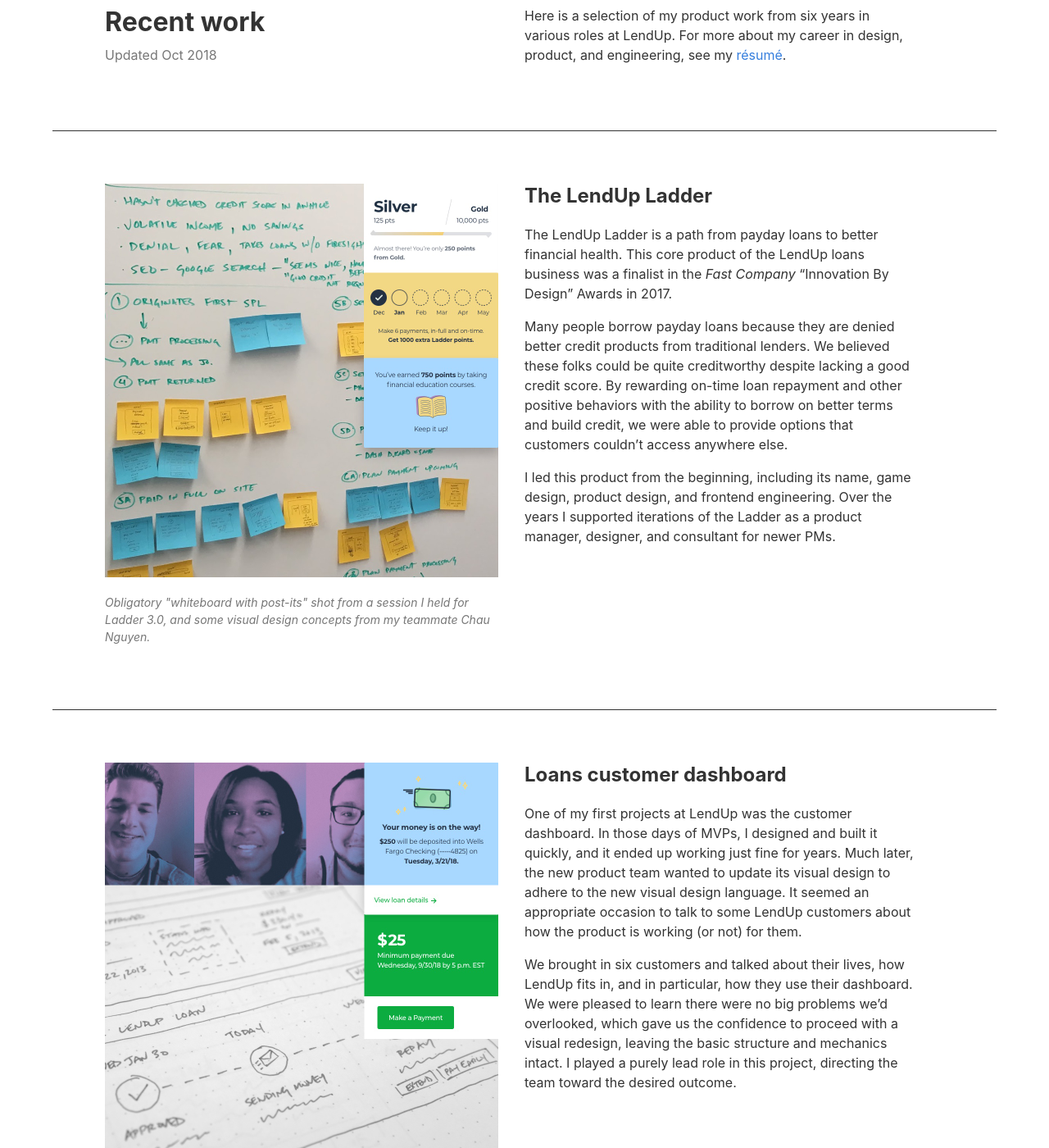
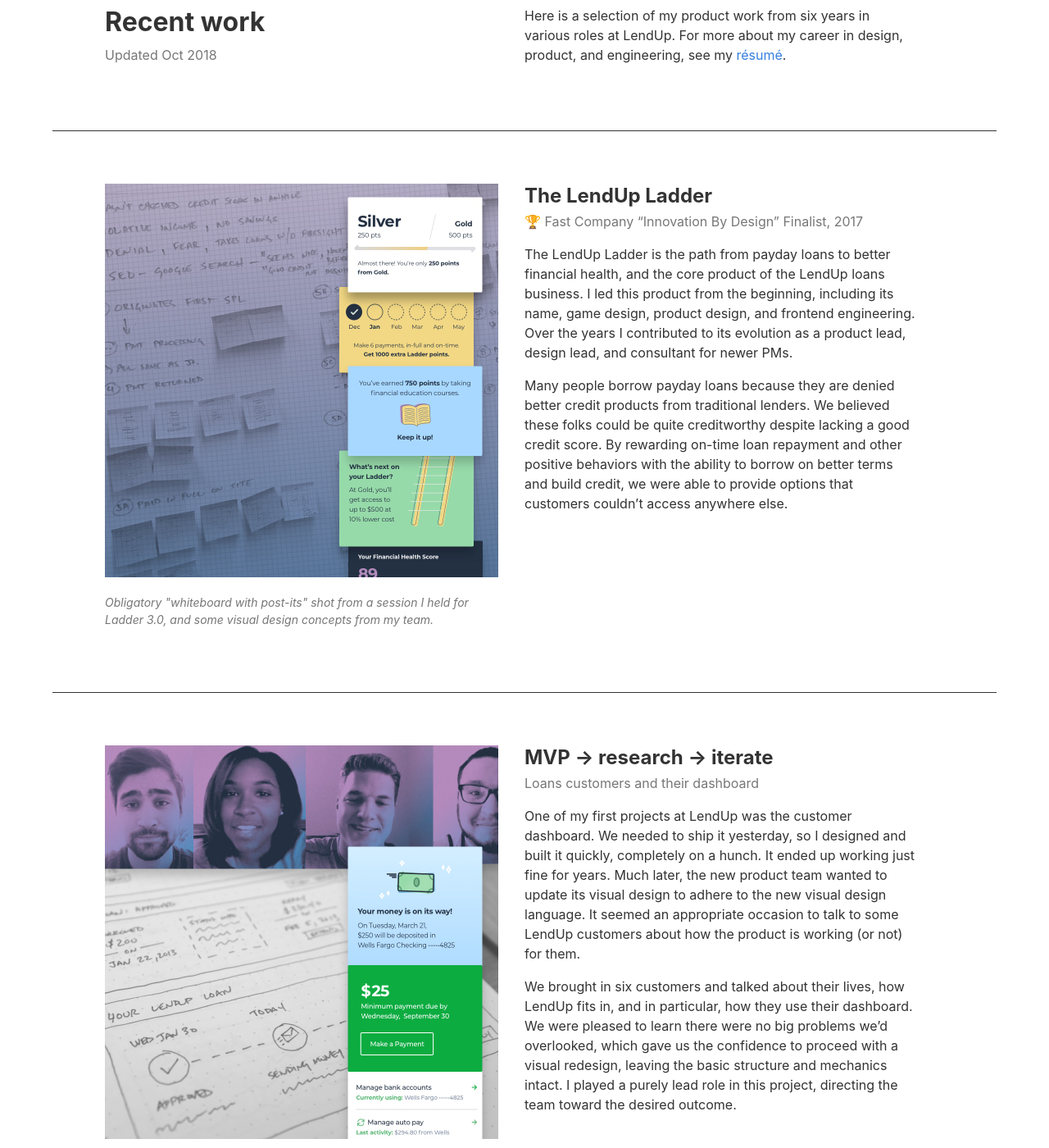
Before and after one commit to christopherdubs/christopherdubs.github.io, a Jekyll site: the page index.html, which Jekyll copies as it is, in a window 1280 px wide and 1400 px high, scrolled down 209 px. Shown: the whole window at 82% size. Built offline with Jekyll 4.4.1, drawn with Linux system fonts in a browser that asks for light colours; some of the changed text lies outside the part shown.

Commit message:
level up the portfolio
- Updated, better, more recent assets
- More accurate attribution to team
- Better writing & style

```diff
--- a/index.html
+++ b/index.html
@@ -25,25 +25,27 @@
 
 <article class="cf pa3 pa5-ns bt-ns">
   <header class="fn fl-ns w-50-ns pr4-ns">
-    <img src="/images/ladder-2.jpg" alt="A photo of a whiteboard and interface elements from the LendUp Ladder product" />
-    <p class="f6 gray i">Obligatory "whiteboard with post-its" shot from a session I held for Ladder 3.0, and some visual design concepts from my teammate Chau Nguyen.</p>
+    <img src="/images/ladder-8.jpg" alt="A photo of a whiteboard and interface elements from the LendUp Ladder product" />
+    <p class="f6 gray i">Obligatory "whiteboard with post-its" shot from a session I held for Ladder 3.0, and some visual design concepts from my team.</p>
   </header>
   <div class="fn fl-ns w-50-ns">
-    <h2 class="mt0-ns lh-title">The LendUp Ladder</h2>
-    <p class="measure mt0">The LendUp Ladder is a path from payday loans to better financial health. This core product of the LendUp loans business was a finalist in the <i>Fast Company</i> &#8220;Innovation By Design&#8221; Awards in 2017.</p>
+    <h2 class="mt0-ns mb1 lh-title">The LendUp Ladder</h2>
+    <p class="mt0 gray">🏆 Fast Company &#8220;Innovation By Design&#8221; Finalist, 2017</p>
+    <p class="measure">The LendUp Ladder is the path from payday loans to better financial health, and the core product of the LendUp loans business. I led this product from the beginning, including its name, game design, product design, and frontend engineering. Over the years I contributed to its evolution as a product lead, design lead, and consultant for newer PMs.</p>
     <p class="measure">Many people borrow payday loans because they are denied better credit products from traditional lenders. We believed these folks could be quite creditworthy despite lacking a good credit score. By rewarding on-time loan repayment and other positive behaviors with the ability to borrow on better terms and build credit, we were able to provide options that customers couldn&#8217;t access anywhere else.</p>
-    <p class="measure">I led this product from the beginning, including its name, game design, product design, and frontend engineering. Over the years I supported iterations of the Ladder as a product manager, designer, and consultant for newer PMs.</p>
+    <p class="measure"></p>
   </div>
 </article>
 
 <article class="cf pa3 pa5-ns bt-ns">
   <header class="fn fl-ns w-50-ns pr4-ns">
-    <img src="/images/loans-dashboard-2.jpg" alt="Photos of customers and interface elements from the LendUp customer dashboard" />
+    <img src="/images/loans-dashboard-4.jpg" alt="Photos of customers and interface elements from the LendUp customer dashboard" />
     <p class="f6 gray i">Some of my very first sketches at LendUp, our customers, and ideas for the latest look from my team.</p>
   </header>
   <div class="fn fl-ns w-50-ns">
-    <h2 class="mt0-ns lh-title">Loans customer dashboard</h2>
-    <p class="measure mt0">One of my first projects at LendUp was the customer dashboard. In those days of MVPs, I designed and built it quickly, and it ended up working just fine for years. Much later, the new product team wanted to update its visual design to adhere to the new visual design language. It seemed an appropriate occasion to talk to some LendUp customers about how the product is working (or not) for them.</p>
+    <h2 class="mt0-ns mb1 lh-title">MVP &rarr; research &rarr; iterate</h2>
+    <p class="mt0 gray">Loans customers and their dashboard</p>
+    <p class="measure">One of my first projects at LendUp was the customer dashboard. We needed to ship it yesterday, so I designed and built it quickly, completely on a hunch. It ended up working just fine for years. Much later, the new product team wanted to update its visual design to adhere to the new visual design language. It seemed an appropriate occasion to talk to some LendUp customers about how the product is working (or not) for them.</p>
     <p class="measure">We brought in six customers and talked about their lives, how LendUp fits in, and in particular, how they use their dashboard. We were pleased to learn there were no big problems we&#8217;d overlooked, which gave us the confidence to proceed with a visual redesign, leaving the basic structure and mechanics intact. I played a purely lead role in this project, directing the team toward the desired outcome.</p>
   </div>
 </article>
@@ -51,23 +53,25 @@
 <article class="cf pa3 pa5-ns bt-ns">
   <header class="fn fl-ns w-50-ns pr4-ns">
     <img src="/images/IVR.jpg" alt="A photo of printed specifications for the IVR system" />
-    <p class="f6 gray i">These spec documents I wrote up are ... thorough.</p>
+    <p class="f6 gray i">As design lead, much of my time was spent writing: building and documenting the concepts behind the visual, and in this case auditory, experience.</p>
   </header>
   <div class="fn fl-ns w-50-ns">
-    <h2 class="mt0-ns lh-title">Interactive voice response</h2>
-    <p class="measure mt0">Despite an awesome website, some LendUp customers preferred to contact the company by phone. Often, they sought basic information, like the amount and date of their next loan payment. This wasn&#8217;t a good use of customer service agents&#8217; time, so we built an IVR system to address such questions.</p>
+    <h2 class="mt0-ns mb1 lh-title">UX for your ears</h2>
+    <p class="mt0 gray">An interactive voice response system</p>
+    <p class="measure">Despite an awesome website, some LendUp customers preferred to contact the company by phone. Often, they sought basic information, like the amount and date of their next loan payment. This wasn&#8217;t a good use of customer service agents&#8217; time, so we built an IVR system to address such questions.</p>
     <p class="measure">I led this effort from product management to design. I defined the authentication experience, considered all user contexts, wrote the scripts and defined the variables, even dividing the scripts into reusable sentence fragments to optimize recording time. I also coordinated and oversaw the recording session, in a call booth, at LendUp HQ. It was fun.</p>
   </div>
 </article>
 
 <article class="cf pa3 pa5-ns bt-ns">
   <header class="fn fl-ns w-50-ns pr4-ns">
-    <img src="/images/tesseract-hubble-2.jpg" alt="Screenshots of internal tools" />
-    <p class="f6 gray i">I defined the product, UX, and an MVP visual design of Tesseract (front). At left, some recent visual design ideas for Hubble from my teammate Chau Nguyen.</p>
+    <img src="/images/tesseract-hubble-4.jpg" alt="Screenshots of internal tools" />
+    <p class="f6 gray i">I defined the product, UX, and an MVP visual design of Tesseract (front, and background). At left, some recent visual design ideas for Hubble from my team.</p>
   </header>
   <div class="fn fl-ns w-50-ns">
-    <h2 class="mt0-ns lh-title">Tesseract & Hubble</h2>
-    <p class="measure mt0">I enjoy building internal tools. I like helping my team do their best work, and nice internal tools say a lot about a company&#8217;s culture. Also, when your customers are sitting a few feet away from you, it&#8217;s easy and satisfying to nail product-market fit and deliver great design.</p>
+    <h2 class="mt0-ns mb1 lh-title">Internal power</h2>
+    <p class="mt0 gray">Compliance and customer insights with Tesseract and Hubble</h2>
+    <p class="measure mt0">I enjoy helping my team do their best work, and quality internal tools say a lot about a company&#8217;s culture. Also, when your customers are sitting a few feet away from you, it&#8217;s easy and satisfying to nail product-market fit and deliver great design.</p>
     <p class="measure">Tesseract lets the compliance team examine any detail about any loan we&#8217;ve ever issued. Given that breadth of requirements, it&#8217;s a kind of web interface for SQL selects, optimized for their workflow. </p>
     <p class="measure">Hubble is what the customer insights team uses to view and update account information while talking to the customer on the phone (among many other things). I designed and built much of the first version of this product several years ago, which is still being used today, hundreds of thousands of customers later.</p>
   </div>
@@ -79,8 +83,9 @@
     <p class="f6 gray i">A rare selfie. Clearly I don&#8217;t do this a lot.</p>
   </header>
   <div class="fn fl-ns w-50-ns">
-    <h2 class="mt0-ns lh-title">Ladders not chutes tee</h2>
-    <p class="measure mt0">This year, the People Operations team asked for a t-shirt design based on the core company value &#8220;Ladders not chutes&#8221;. My visual designer teammates usually designed the company swag, but this time I decided to take a crack at it. </p>
+    <h2 class="mt0-ns mb1 lh-title">SS 2018 Teamwear</h2>
+    <p class="mt0 gray">The Ladders Not Chutes Tee</p>
+    <p class="measure">This year, the People Operations team asked for a t-shirt design based on the core company value &#8220;Ladders not chutes&#8221;. My visual designer teammates usually designed the company swag, but this time I decided to take a crack at it. </p>
     <p class="measure">I wanted to do something hand-drawn, because I enjoy making things by hand. To entice folks to wear these outside of the gym, I intentionally developed a treatment a bit subtler than &#8220;here&#8217;s the startup I work for&#8221;. I painted the original artwork in black, transferred it and applied the color gradient, and oversaw the production.</p>
   </div>
 </article>
```
Also changed, not shown: images/ladder-2.jpg (deleted), images/ladder-8.jpg (added), images/loans-dashboard-2.jpg (deleted), images/loans-dashboard-4.jpg (added), images/tesseract-hubble-2.jpg (deleted), images/tesseract-hubble-4.jpg (added).
